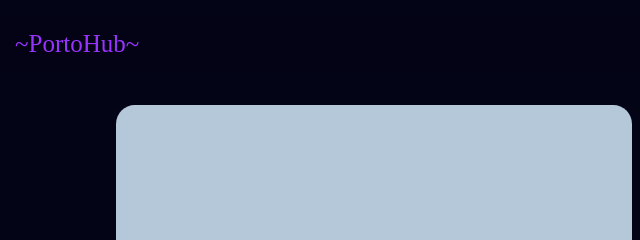
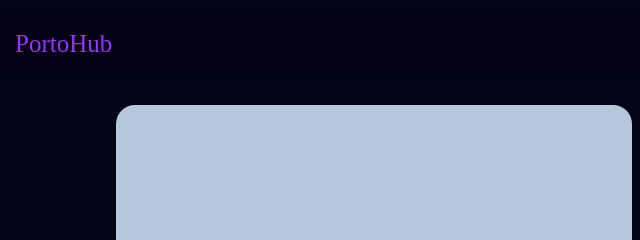
Before and after one commit to KyoneCode/Learning-Web, a plain HTML site: page 2nd-try/index.html in a window 1280 px wide. Shown: the top 240 px of the page, 0-640 px from the left. Drawn offline with Linux system fonts and the light colour scheme; a web font is replaced by a local one.

Commit message:
apdet ges

```diff
--- a/2nd-try/index.html
+++ b/2nd-try/index.html
@@ -24,7 +24,7 @@
             <div class = titnav>
                 <ul>
                     <!-- Tittle ( masuk dalam nav )-->
-                    <li><a href="" class = "nav_title">~PortoHub~</a></li>
+                    <li><a href="" class = "nav_title">PortoHub</a></li>
                 </ul>
             </div>
             <div class = mainnav>
```
